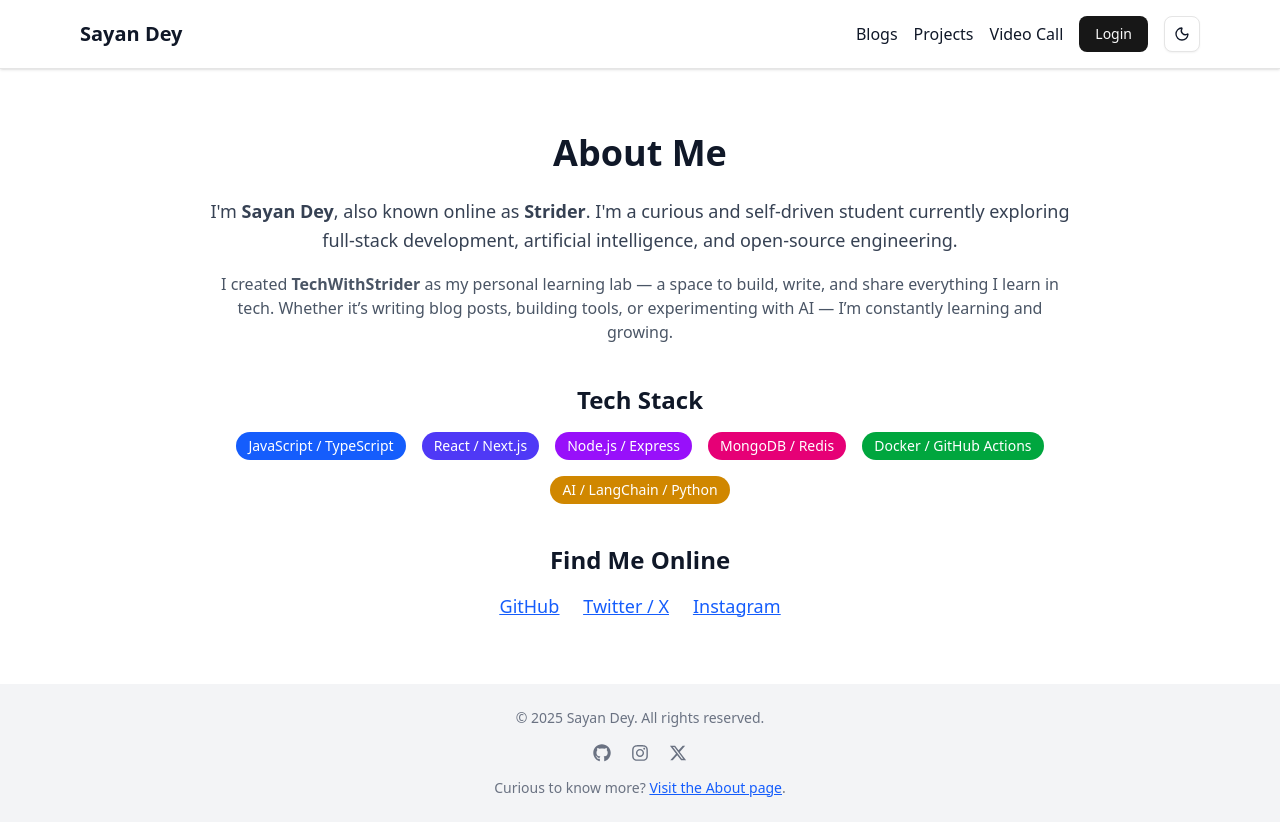
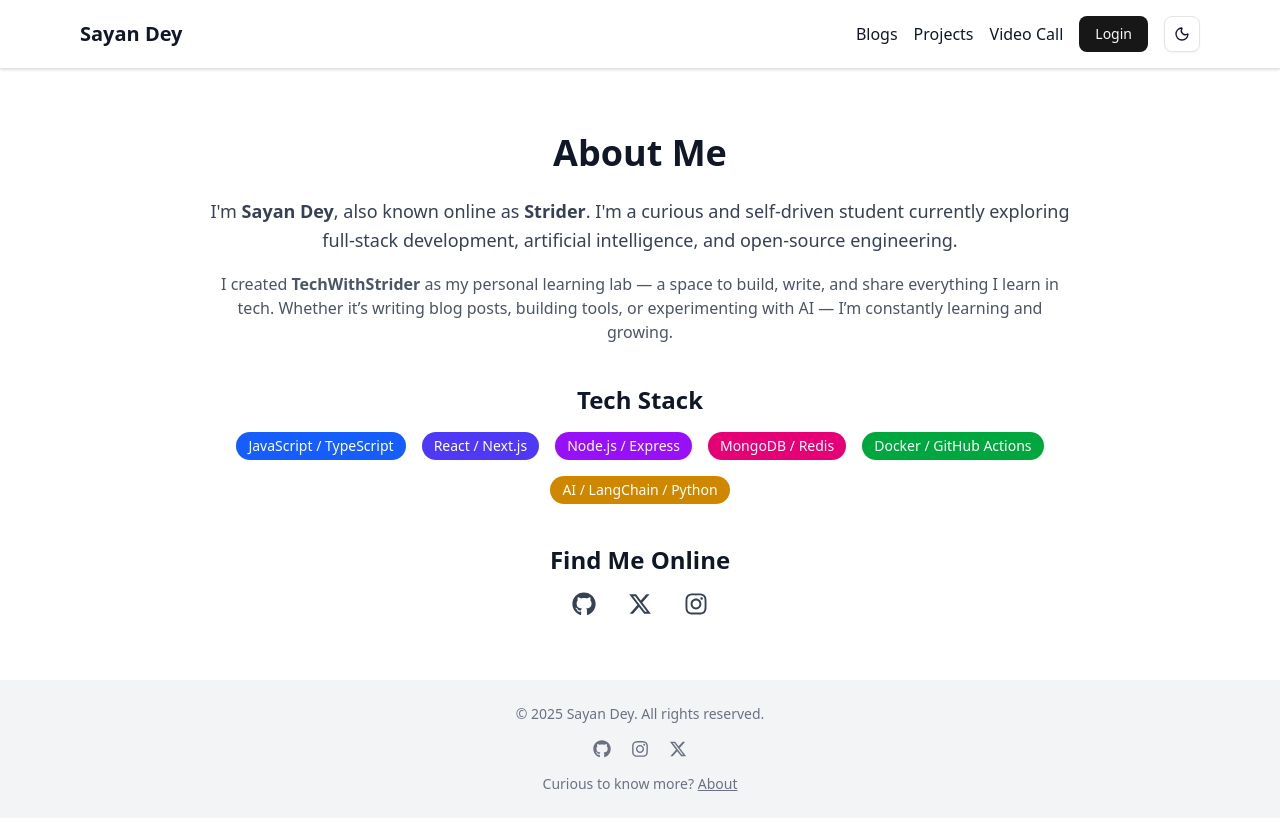
Before and after one commit to sayan-dey12/my-website, a Next.js app: page /about in a window 1280 px wide. Built offline with nearby package versions, Linux system fonts and the light colour scheme; no server answers.

Commit message:
add open graph tags and improve the about page

```diff
--- a/src/app/about/page.tsx
+++ b/src/app/about/page.tsx
@@ -1,4 +1,7 @@
+'use client';
+
 import Link from 'next/link';
+import { FaGithub, FaXTwitter, FaInstagram } from "react-icons/fa6";
 
 export const metadata = {
   title: 'About | Sayan Dey (Strider)',
@@ -32,15 +35,15 @@ export default function AboutPage() {
 
       <section>
         <h2 className="text-2xl font-semibold mb-4 text-center">Find Me Online</h2>
-        <div className="flex justify-center gap-6 text-blue-600 underline text-lg">
+        <div className="flex justify-center gap-8 text-2xl text-gray-700 dark:text-gray-300">
           <Link href="https://github.com/sayan-dey12" target="_blank" rel="noopener noreferrer">
-            GitHub
+            <FaGithub className="hover:text-black dark:hover:text-white transition" />
           </Link>
-          <Link href="https://twitter.com/sayan_dey12" target="_blank" rel="noopener noreferrer">
-            Twitter / X
+          <Link href="https://x.com/sayan_dey12" target="_blank" rel="noopener noreferrer">
+            <FaXTwitter className="hover:text-blue-600 transition" />
           </Link>
           <Link href="https://www.instagram.com/sayan_.dey_/#" target="_blank" rel="noopener noreferrer">
-            Instagram
+            <FaInstagram className="hover:text-pink-600 transition" />
           </Link>
         </div>
       </section>
--- a/src/app/layout.tsx
+++ b/src/app/layout.tsx
@@ -9,14 +9,43 @@ import ToasterClient from "@/components/ToasterClient";
 
 export const metadata = {
   title: 'Sayan Dey | TechWithStrider | Developer Portfolio',
-  description: 'Official website of Sayan Dey aka Strider — a full-stack developer and student exploring AI, web dev, and blogging at TechWithStrider.',
+  description:
+    'Official website of Sayan Dey aka Strider — a full-stack developer and student exploring AI, web dev, and blogging at TechWithStrider.',
+  metadataBase: new URL("https://techwithstrider.vercel.app"),
+  openGraph: {
+    title: 'Sayan Dey | TechWithStrider | Developer Portfolio',
+    description:
+      'Official website of Sayan Dey aka Strider — a full-stack developer and student exploring AI, web dev, and blogging at TechWithStrider.',
+    url: 'https://techwithstrider.vercel.app',
+    siteName: 'TechWithStrider',
+    images: [
+      {
+        url: '/og-image.png', // put this image inside the /public folder
+        width: 1200,
+        height: 630,
+        alt: 'TechWithStrider – Sayan Dey',
+      },
+    ],
+    type: 'website',
+  },
+  twitter: {
+    card: 'summary_large_image',
+    title: 'Sayan Dey | TechWithStrider',
+    description:
+      'Official portfolio and blog of Sayan Dey aka Strider – full-stack development, AI, open source, and more.',
+    images: ['/og-image.png'],
+    creator: '@sayan_dey12', // Optional: Your Twitter handle
+  },
 };
+
 
 
 export default function RootLayout({ children }: { children: React.ReactNode }) {
   return (
     <html lang="en" suppressHydrationWarning>
-      <meta name="google-site-verification" content="4Lpav6jpVRVtTbQDoHUjTgd4yeVPSScXYgc4pCmridE" />
+      <head>
+              <meta name="google-site-verification" content="4Lpav6jpVRVtTbQDoHUjTgd4yeVPSScXYgc4pCmridE" />
+      </head>
       <body className="bg-white dark:bg-black text-gray-900 dark:text-gray-100 min-h-screen flex flex-col">
         <AuthProvider>
         <ThemeProvider
--- a/src/components/footer.tsx
+++ b/src/components/footer.tsx
@@ -36,11 +36,7 @@ export default function Footer() {
       </div>
 
       <p className="text-sm text-center text-gray-500 dark:text-gray-400">
-        Curious to know more?{" "}
-        <Link href="/about" className="underline text-blue-600 hover:text-blue-800">
-          Visit the About page
-        </Link>
-        .
+        Curious to know more? <Link href="/about" className="underline">About</Link>
       </p>
     </footer>
   );
```
Also changed, not shown: public/og-image.png (added).
